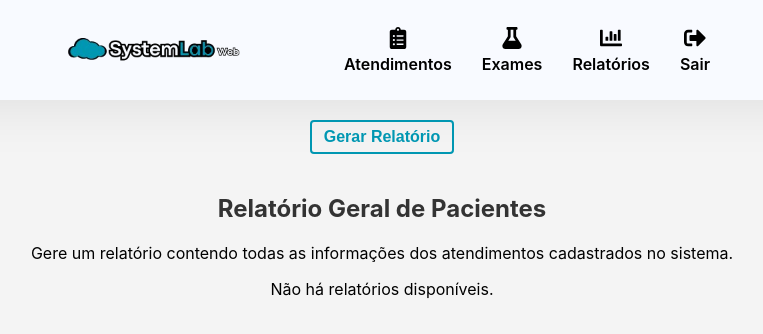
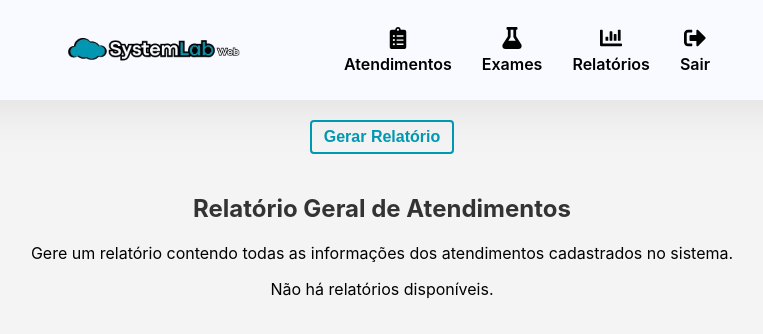
Before and after one commit to CoderRocha/systemlab-web, a React (Create React App) app in the folder front-end/: page /relatorios in a window 1280 px wide. Shown: the top 334 px of the page, without its empty margins (258-1021 px from the left). Built offline with nearby package versions, Linux system fonts and the light colour scheme; the HTML template or start-up script is replaced by a standard one.

Commit message:
changed 'relatorios' "h2" text to fit more the purpose of the 'relatorio'

```diff
--- a/front-end/src/pages/relatorios/Relatorios.js
+++ b/front-end/src/pages/relatorios/Relatorios.js
@@ -99,7 +99,7 @@ export default function Relatorios() {
         )}
 
         <div className={styles.listContainer}>
-          <h2>Relatório Geral de Pacientes</h2>
+          <h2>Relatório Geral de Atendimentos</h2>
           <p>Gere um relatório contendo todas as informações dos atendimentos cadastrados no sistema.</p>
           {loading ? (
             <p>Carregando relatórios...</p>
```
